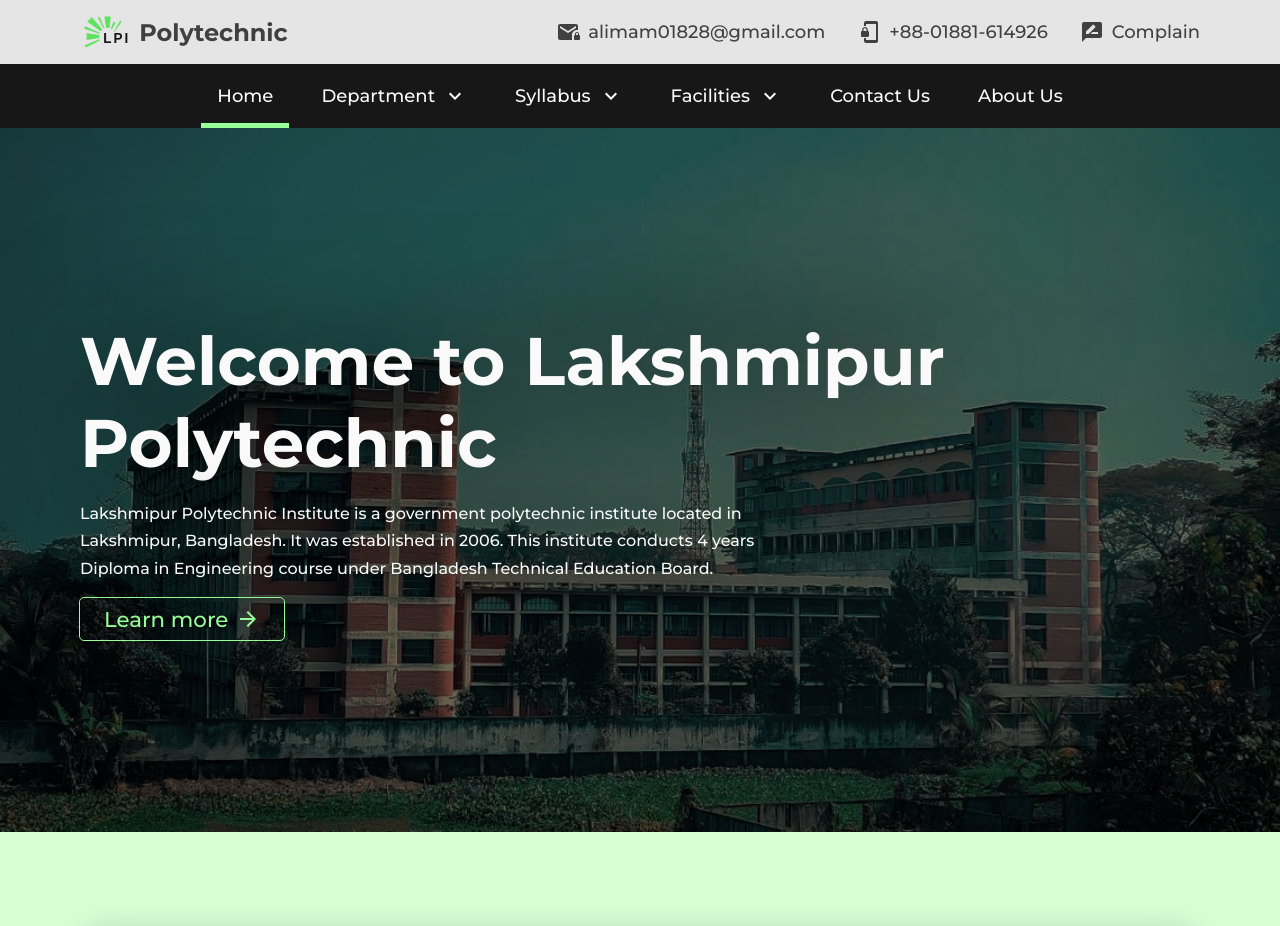
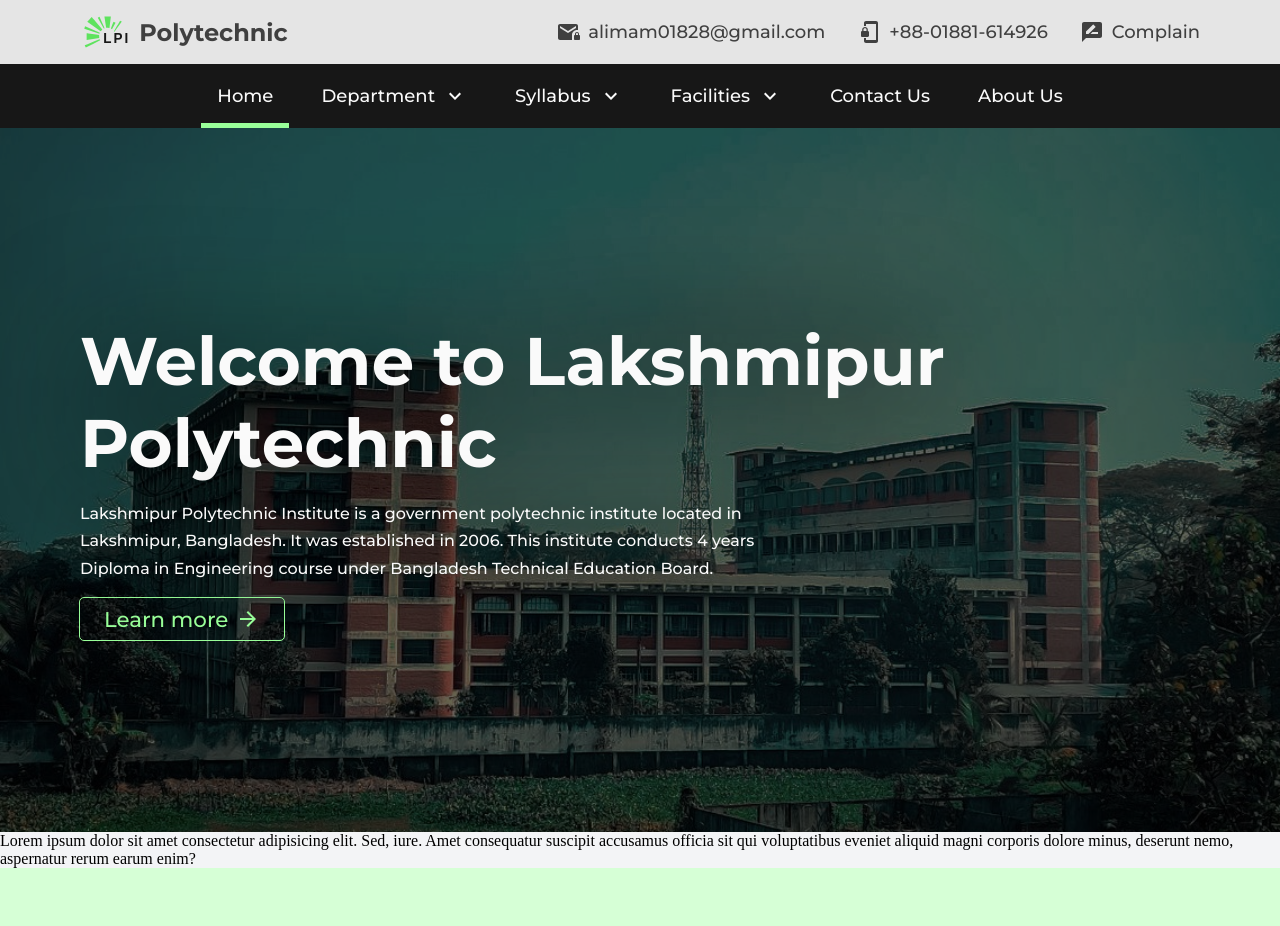
Before and after one commit to al-imam/lpi, a React (Vite) app: page / in a window 1280 px wide. Shown: the top 926 px of the page. Built offline with nearby package versions, Linux system fonts and the light colour scheme.

Commit message:
show Marquee component on home page

```diff
--- a/src/pages/Home/Home.jsx
+++ b/src/pages/Home/Home.jsx
@@ -8,6 +8,7 @@ import data from "./data";
 import Loader from "../../components/Loader/Loader";
 import Main from "../../components/Main/Main";
 import Subscribe from "../../components/Subscribe/Subscribe";
+import Marquee from "../../components/Marquee/Marquee";
 
 const Gallery = lazy(() => import("../../components/Gallery/Gallery"));
 
@@ -20,6 +21,7 @@ function Home() {
         alt="collage"
       />
       <Hero />
+      <Marquee />
       <Main />
       <Study subtitle={data.about} link={true} />
       <Department />
```
